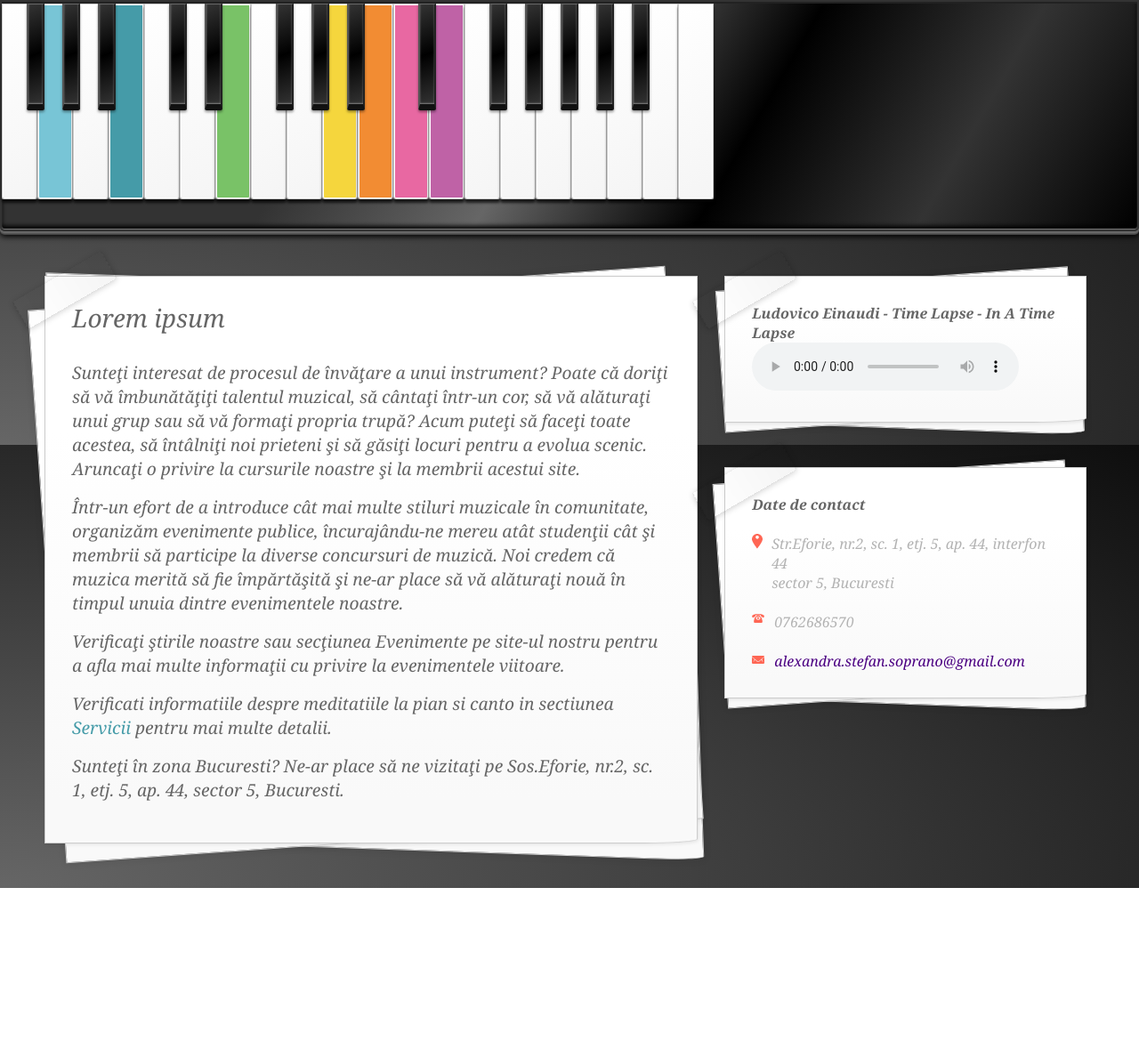
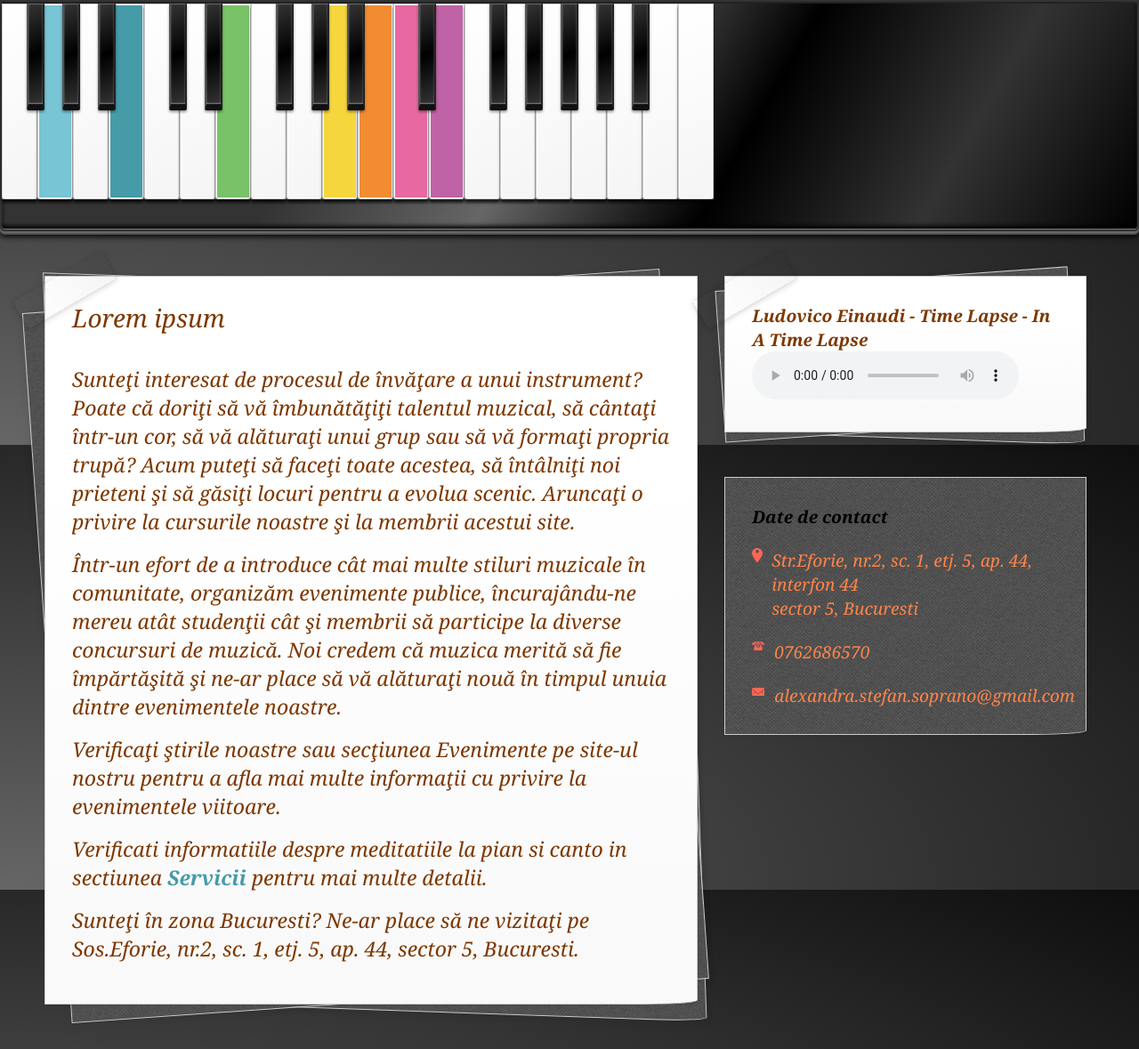
Before and after one commit to teandra/vocesipian, a PHP site: page / in a window 1280 px wide. Shown: the whole page at 89% size. Before the commit the page ends 998 px from the top, so only its background shows below. Run offline with PHP 8.4, Linux system fonts and the light colour scheme; some libraries are stand-ins or nearby versions.

Commit message:
Modified collumns

```diff
--- a/format.css
+++ b/format.css
@@ -477,13 +477,16 @@ ul#piano li li a:hover {
   padding:30px;
   position:relative;
   background:#fff;
-  font:italic 1em Cambria,Georgia,Serif;
+  font:italic 1.2em Cambria,Georgia,Serif;
   color:#666;
   background:-webkit-gradient(linear,0% 20%,0% 92%,from(#fff),to(#f9f9f9),color-stop(.1,#fff));
   background:-moz-linear-gradient(0 0 270deg,#fff,#fff 10%,#f9f9f9);
   background:-ms-linear-gradient(0 0 270deg,#fff,#fff 10%,#f9f9f9);
   background:-o-linear-gradient(0 0 270deg,#fff,#fff 10%,#f9f9f9);
   background:linear-gradient(0 0 270deg,#fff,#fff 10%,#f9f9f9);
+  background-color: rgba(0, 0, 0, 0.5);
+  /*background: url("tweed.png") repeat;*/
+  color: #7D3800;
   border:1px solid #ccc;
   -webkit-box-shadow:1px 1px 4px rgba(0,0,0,0.1);
   -moz-box-shadow:1px 1px 4px rgba(0,0,0,0.1);
@@ -512,6 +515,7 @@ border-bottom-right-radius:60px 5px;
   background:-ms-linear-gradient(0 0 270deg,#fff,#fff 10%,#f9f9f9);
   background:-o-linear-gradient(0 0 270deg,#fff,#fff 10%,#f9f9f9);
   background:linear-gradient(0 0 270deg,#fff,#fff 10%,#f9f9f9);
+  background: url("tweed.png") repeat;
   border:1px solid #ccc;
   -webkit-box-shadow:1px 1px 8px rgba(0,0,0,0.1);
   -moz-box-shadow:1px 1px 8px rgba(0,0,0,0.1);
@@ -542,6 +546,7 @@ border-bottom-right-radius:60px 5px;
   background:-ms-linear-gradient(0 0 270deg,#fff,#fff 10%,#f9f9f9);
   background:-o-linear-gradient(0 0 270deg,#fff,#fff 10%,#f9f9f9);
   background:linear-gradient(0 0 270deg,#fff,#fff 10%,#f9f9f9);
+  background: url("tweed.png") repeat;
   border:1px solid #ccc;
   -webkit-box-shadow:0px 0px 8px rgba(0,0,0,0.1);
   -moz-box-shadow:0px 0px 8px rgba(0,0,0,0.1);
@@ -574,6 +579,36 @@ border-bottom-right-radius:60px 5px;
   -moz-transform:rotate(-30deg) skew(0,0) translate(-30px,-20px);
   -o-transform:rotate(-30deg) skew(0,0) translate(-30px,-20px);
   transform:rotate(-30deg) skew(0,0) translate(-30px,-20px);
+}
+
+.credit-contact {
+  margin:50px;
+  width:100%;
+  /*height:50px;*/
+  padding:30px;
+  position:relative;
+  /*background:#fff;*/
+  font:italic 1.2em Cambria,Georgia,Serif;
+  color:#666;
+  background:-webkit-gradient(linear,0% 20%,0% 92%,from(#fff),to(#f9f9f9),color-stop(.1,#fff));
+  background:-moz-linear-gradient(0 0 270deg,#fff,#fff 10%,#f9f9f9);
+  background:-ms-linear-gradient(0 0 270deg,#fff,#fff 10%,#f9f9f9);
+  background:-o-linear-gradient(0 0 270deg,#fff,#fff 10%,#f9f9f9);
+  background:linear-gradient(0 0 270deg,#fff,#fff 10%,#f9f9f9);
+  background-color: rgba(0, 0, 0, 0.5);
+  background: url("tweed.png") repeat;
+  color: #000;/*b3b3b3;*/
+  border:1px solid #ccc;
+  -webkit-box-shadow:1px 1px 4px rgba(0,0,0,0.1);
+  -moz-box-shadow:1px 1px 4px rgba(0,0,0,0.1);
+  box-shadow:1px 1px 4px rgba(0,0,0,0.1);
+  -webkit-border-bottom-right-radius:60px 5px;
+  -moz-border-radius-bottomright:60px 5px;
+
+border-bottom-right-radius:60px 5px;
+  -webkit-animation:taufik 1s;
+  -moz-animation:taufik 1s;
+  animation:taufik 1s;
 }
 
 .credit p.content {
@@ -615,7 +650,7 @@ ul#piano li#claviature-purple a{
 .contactAddress {
     display: block;
     background: url("contact_icon_address.png") no-repeat 0px 0px;
-    color: #b3b3b3;
+    color: #FF844A;
     margin: 22px 0 0;
     padding: 0px 0px 0px 22px;
 }
@@ -624,7 +659,7 @@ ul#piano li#claviature-purple a{
   display: block;
   background: url("contact_icon_phone.png") no-repeat 0px 2px;
   padding: 0px 0px 0px 25px;
-  color: #b3b3b3;
+  color: #FF844A;
   margin: 22px 0 0;
 }
 
@@ -632,8 +667,12 @@ ul#piano li#claviature-purple a{
   display: block;
   background: url("contact_icon_mail.png") no-repeat 0px 5px;
   padding: 0px 0px 0px 25px;
-  color: #b3b3b3;
+  color: #FF844A;
   margin: 22px 0 0;
+}
+
+.contactEmail a {
+  color: #FF844A;
 }
 
 .clear {
--- a/index.html
+++ b/index.html
@@ -73,7 +73,7 @@
 
     <p class="content">Verificaţi ştirile noastre sau secţiunea Evenimente pe site-ul nostru pentru a afla mai multe informaţii cu privire la evenimentele viitoare.</p>
 
-    <p class="content">Verificati informatiile despre meditatiile la pian si canto in sectiunea <span style="color:#459BA8">Servicii</span> pentru mai multe detalii.</p>
+    <p class="content">Verificati informatiile despre meditatiile la pian si canto in sectiunea <span style="color:#459BA8"><strong>Servicii</strong></span> pentru mai multe detalii.</p>
 
     <p class="content">Sunteţi în zona Bucuresti? Ne-ar place să ne vizitaţi pe Sos.Eforie, nr.2, sc. 1, etj. 5, ap. 44, sector 5, Bucuresti.</p>
 
@@ -98,14 +98,13 @@
   <div class="credit_ribbon"></div>
 </div>
 
-<div class="credit">
+<div class="credit-contact">
   <strong>Date de contact</strong><br />
   <span class="contactAddress">Str.Eforie, nr.2, sc. 1, etj. 5, ap. 44, interfon 44<br />
 sector 5, Bucuresti<br />
   </span>
   <span class="contactPhone">0762686570</span>
   <span class="contactEmail"><a href="&#109;&#97;&#105;&#108;&#116;&#111;:&#97;&#108;&#101;&#120;&#97;&#110;&#100;&#114;&#97;&#46;&#115;&#116;&#101;&#102;&#97;&#110;&#46;&#115;&#111;&#112;&#114;&#97;&#110;&#111;&#64;&#103;&#109;&#97;&#105;&#108;&#46;&#99;&#111;&#109;"><span id="rbcContactEmail">&#97;&#108;&#101;&#120;&#97;&#110;&#100;&#114;&#97;&#46;&#115;&#116;&#101;&#102;&#97;&#110;&#46;&#115;&#111;&#112;&#114;&#97;&#110;&#111;&#64;&#103;&#109;&#97;&#105;&#108;&#46;&#99;&#111;&#109;</span></a></span>
-  <div class="credit_ribbon"></div>
 </div>
 
   </div>
```
Also changed, not shown: tweed.png (added).
